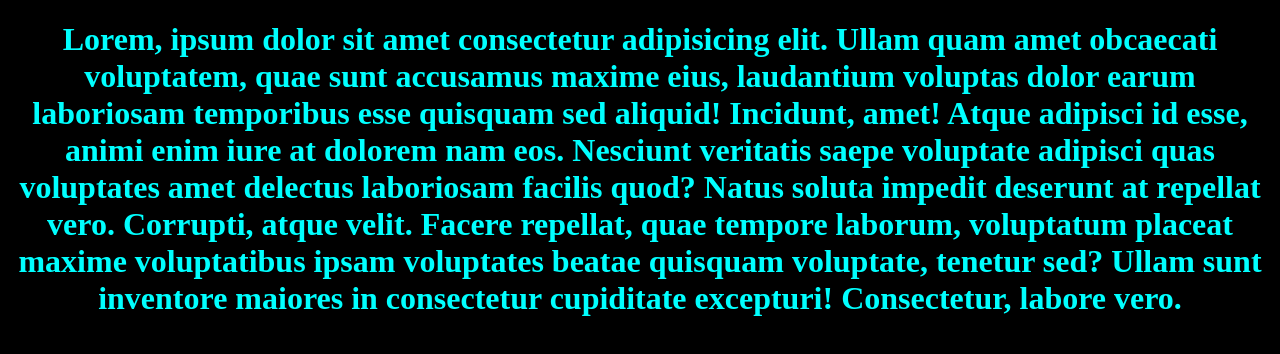
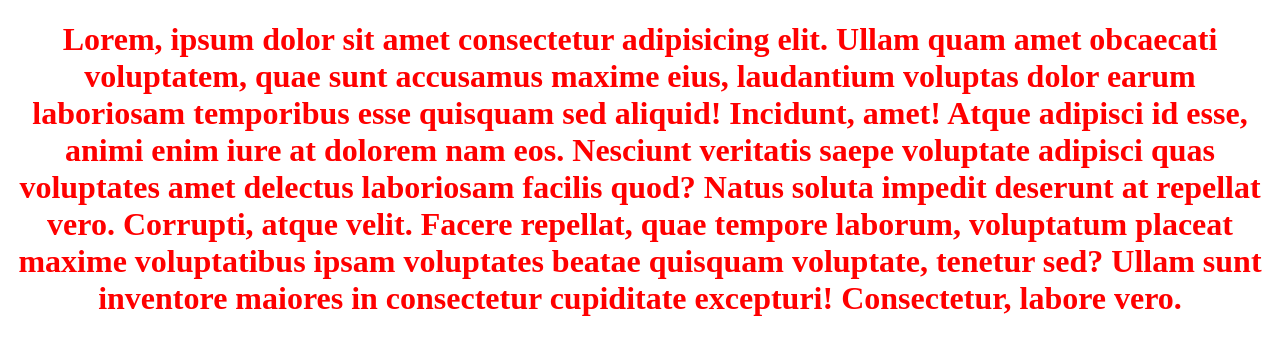
Before and after one commit to Tomasz1i2022/19.09.2024podstGitHub, a plain HTML site: page index.html in a window 1280 px wide. Drawn offline with Linux system fonts and the light colour scheme.

Commit message:
Color changed

```diff
--- a/index.html
+++ b/index.html
@@ -5,8 +5,8 @@
     <meta name="viewport" content="width=device-width, initial-scale=1.0">
     <title>Strona</title>
 </head>
-<body style="background-color: black;">
-    <h1 style="color: aqua; text-align: center;">
+<body style="background-color: rgb(255, 255, 255);">
+    <h1 style="color: rgb(255, 0, 0); text-align: center;">
         Lorem, ipsum dolor sit amet consectetur adipisicing elit. Ullam quam amet obcaecati voluptatem, quae sunt accusamus maxime eius, laudantium voluptas dolor earum laboriosam temporibus esse quisquam sed aliquid! Incidunt, amet!
     Atque adipisci id esse, animi enim iure at dolorem nam eos. Nesciunt veritatis saepe voluptate adipisci quas voluptates amet delectus laboriosam facilis quod? Natus soluta impedit deserunt at repellat vero.
     Corrupti, atque velit. Facere repellat, quae tempore laborum, voluptatum placeat maxime voluptatibus ipsam voluptates beatae quisquam voluptate, tenetur sed? Ullam sunt inventore maiores in consectetur cupiditate excepturi! Consectetur, labore vero.
```
